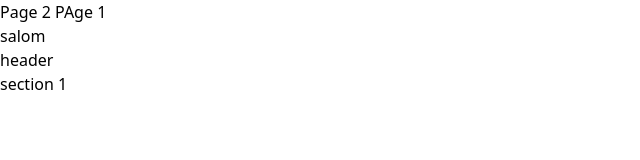
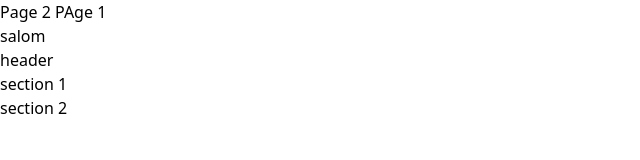
Before and after one commit to hursedhimmatov7-del/pages, a website: page index.html in a window 1280 px wide. Shown: the full height of the page, 0-640 px from the left. Drawn offline with Linux system fonts and the light colour scheme.

Commit message:
section 2

```diff
--- a/index.html
+++ b/index.html
@@ -14,5 +14,6 @@
     <h1>salom</h1>
     <header>header</header>
     <section>section 1</section>
+    <section>section 2</section>
 </body>
 </html>
```
